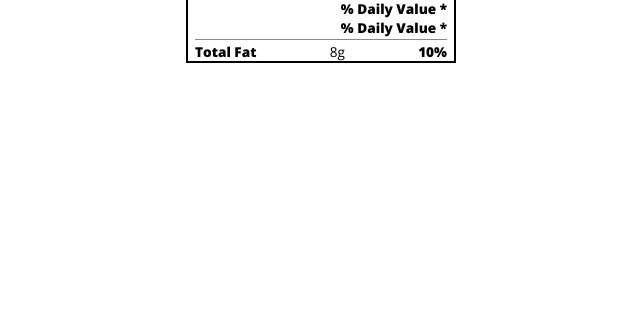
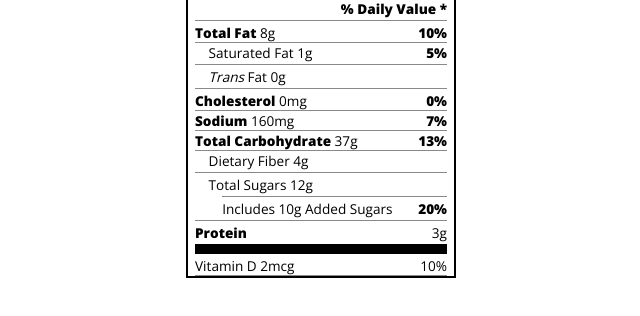
Before and after one commit to Tanqueta88/NutritionLabel, a plain HTML site: page index.html in a window 1280 px wide. Shown: the part 182-498 px from the top of the page, without its empty margins (319-959 px from the left). Drawn offline with nearby package versions, Linux system fonts and the light colour scheme.

Commit message:
Vertical and horizontal ordering of elements.

```diff
--- a/index.html
+++ b/index.html
@@ -26,16 +26,27 @@
     </div>
     <div class="divider medium"></div>
     <div class="daily-value small-text">
-      <p class="bold right"> % Daily Value *</p>
-    </div>
-    <div class="daily-value small-text">
-      <p class="bold right"> % Daily Value *</p>
+      <p class="bold right no-divider">% Daily Value *</p>
       <div class="divider"></div>
-      <p> <span class="bold"> <span>Total Fat</span></span> <span>8g</span> <span class="bold">10%</span> </p>
+      <p><span><span class="bold">Total Fat</span> 8g</span> <span class="bold">10%</span></p>
+      <p class="indent no-divider">Saturated Fat 1g <span class="bold">5%</span></p>
+      <div class="divider"></div>
+      <p class="indent no-divider"><span><i>Trans</i> Fat 0g</span></p>
+      <div class="divider"></div>
+      <p><span><span class="bold">Cholesterol</span> 0mg</span> <span class="bold">0%</span></p>
+      <p><span><span class="bold">Sodium</span> 160mg</span> <span class="bold">7%</span></p>
+      <p><span><span class="bold">Total Carbohydrate</span> 37g</span> <span class="bold">13%</span></p>
+      <p class="indent no-divider">Dietary Fiber 4g</p>
+      <div class="divider"></div>
+      <p class="indent no-divider">Total Sugars 12g</p>
+      <div class="divider double-indent"></div>
+      <p class="double-indent no-divider">Includes 10g Added Sugars <span class="bold">20%</span>
+      <div class="divider"></div>
+      <p class="no-divider"><span class="bold">Protein</span> 3g</p>
+      <div class="divider large"></div>
+      <p>Vitamin D 2mcg <span>10%</span></p>
     </div>
   </div>
 </body>
-<p></p>
 
 </html>
-<div></div>
--- a/styles.css
+++ b/styles.css
@@ -56,6 +56,7 @@ p {
   font-size: 0.85rem;
 }
 
+
 .calories-info {
   display: flex;
   justify-content: space-between;
@@ -81,3 +82,15 @@ p {
 .right {
   justify-content: flex-end;
 }
+
+.indent {
+  margin-left: 1em;
+}
+
+.double-indent {
+  margin-left: 2em;
+}
+
+.daily-value p:not(.no-divider) {
+  border-bottom: 1px solid #888989;
+}
```
